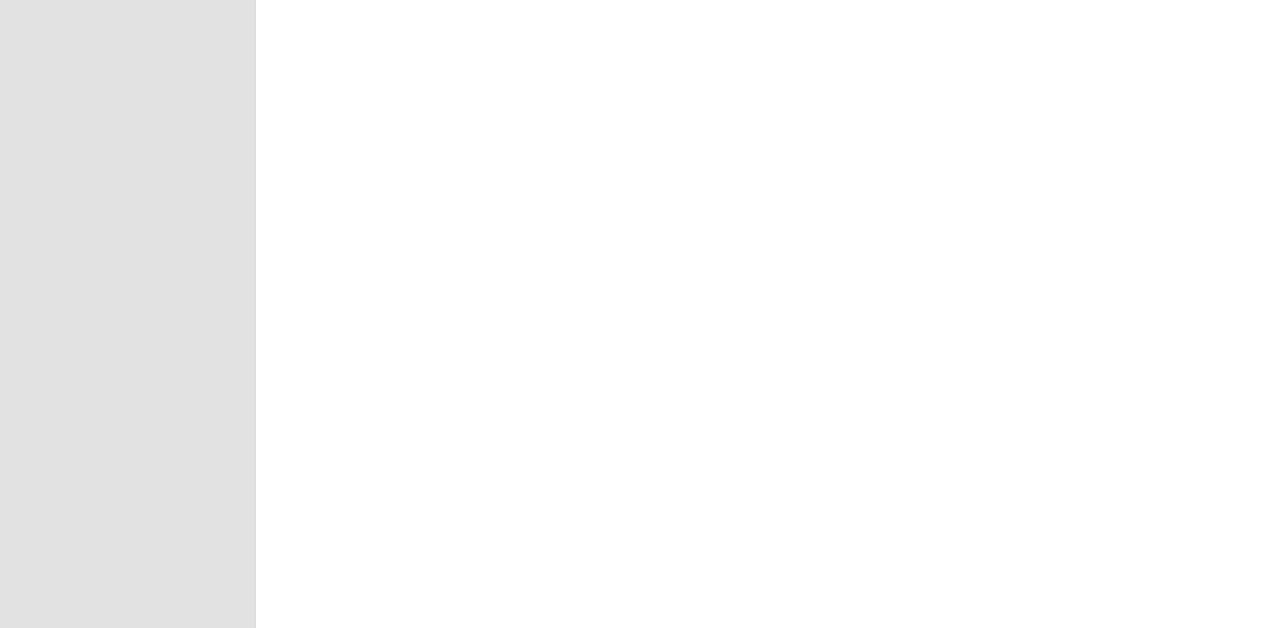
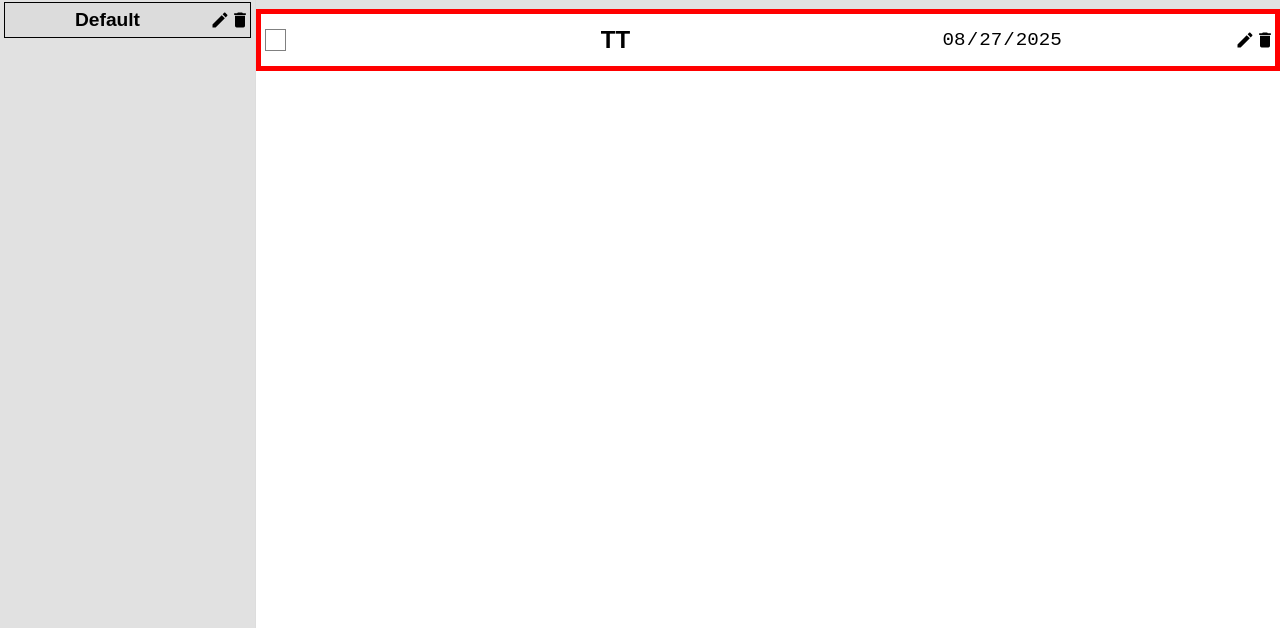
Before and after one commit to nick-x-han/todo-list, a website built with webpack: page src/template.html in a window 1280 px wide. Shown: the part 172-800 px from the top of the page. Built offline with nearby package versions, Linux system fonts and the light colour scheme.

Commit message:
Complete a lot of todo form styling

```diff
--- a/src/modal.js
+++ b/src/modal.js
@@ -46,7 +46,7 @@
             return modalInfo;
         }
         // plan last night: do the disabled thing for the todo dom; make the priority a select that is disabled and etcetera. edit button to make changes and then confirm/cancel + editbutton switch purpose (toggle)
-        //maybe in eidt mode, switch purpose of delete button to cancel button and change its background image?
+        //maybe in eidt mode, switch purpose of delete button to cancel button and change its background image? so maybe checkmark for the edit button and x for the trahs button
     }
 
     return { displayModal, getModal, popModal, closeModal };
--- a/src/projectManager.js
+++ b/src/projectManager.js
@@ -1,6 +1,7 @@
 import Project from "./project.js";
 import editIcon from "./images/pencil.svg"
 import deleteIcon from "./images/delete.svg"
+import { ToDo } from "./todo.js";
 import TodoForm from "./todoForm.js";
 
 
@@ -39,7 +40,6 @@
         const todo = new ToDo(todoInfo.title, todoInfo.description, todoInfo.dueDate, todoInfo.priority);
         todo.dom = new TodoForm(todo).dom;
         project.addTodo(todo);
-        console.log(todoInfo);
         return todo;
     }
 
--- a/src/styles.css
+++ b/src/styles.css
@@ -102,6 +102,7 @@
   min-width: 20px;
   align-self: center;
   border: none;
+
   &:hover {
     background-color: inherit;
     border: 1px black dotted;
@@ -179,14 +180,17 @@
 
 .high {
   border: 5px solid red;
+  color: red;
 }
 
 .medium {
   border: 5px solid yellow;
+  color: yellow;
 }
 
 .low {
   border: 5px solid green;
+  color: green;
 }
 
 .square {
@@ -262,28 +266,31 @@
 
 .todo {
   display: flex;
-  flex-wrap: wrap;
+  /* flex-wrap: wrap; */
   justify-content: space-between;
+  align-items: center;
 }
 
-.todo > * {
+.todo>* {
   max-width: max-content;
 }
 
-input[type="checkbox"] {
+.todo-completed {
   appearance: none;
   position: relative;
   width: 1em;
   height: 1em;
   border: 1px solid gray;
   color: green;
+  align-self: center;
 }
 
-input[type="checkbox"]:checked {
+.todo-completed:checked {
   background-image: url("images/check-bold.svg")
 }
 
-input[type="checkbox"]:disabled {
+.todo-completed:disabled {
+  appearance: none;
   border-color: black;
   background: #dddddd;
   color: gray;
@@ -293,3 +300,45 @@
   display: grid;
   grid-template-columns: repeat(auto-fit, minmax(400px, 1fr));
 }
+
+.todo-title {
+  border: none;
+  background-color: inherit;
+  /* appearance: none; */
+  max-width: fit-content;
+  text-align: center;
+  pointer-events: none;
+  font-size: 1.5rem;
+  font-weight: 800;
+}
+
+.todo-priority {
+  appearance: none;
+  background-color: inherit;
+  font-weight: bold;
+  border: none;
+  display: none;
+}
+
+.todo-date {
+  padding: 0;
+  max-width: fit-content;
+  appearance: none;
+  pointer-events: none;
+  border: none;
+}
+
+.todo-description {
+  border: 3px dotted;
+}
+
+/* remove spacing in calender input display */
+::-webkit-calendar-picker-indicator {
+  margin-left: -25px;
+}
+
+.completed {
+  * {
+    color: gray;
+  }
+}
--- a/src/todoForm.js
+++ b/src/todoForm.js
@@ -1,4 +1,5 @@
-import { ToDo } from "./todo.js";
+import editIcon from "./images/pencil.svg"
+import deleteIcon from "./images/delete.svg"
 
 export default class TodoForm {
     todoDiv = document.createElement("div");
@@ -6,61 +7,58 @@
     completedCheckbox = document.createElement("input");
     priorityDisplay = document.createElement("select");
     dueDate = document.createElement("input");
-    titleP = document.createElement("input");
+    titleDisplay = document.createElement("input");
     editButton = document.createElement("button");
     deleteButton = document.createElement("button");
     buttonsDiv = document.createElement("div");
 
+    editState = false;
+
     description = document.createElement("textarea");
 
     constructor(todo) {
-        this.generateTodoHTML(todo)
-        this.dom = todoDiv;
-        this.dom.object = this;
+        this.todo = todo;
+        this.initiateTodoHTML(todo)
+        this.dom = this.todoDiv;
+        this.dom.parent = this;
+        this.toggleReadOnly();
     }
 
-    generateTodoHTML(todo) {
+    toggleReadOnly() {
+        this.editState = !this.editState;
+        this.dueDate.readOnly = this.editState;
+        this.description.readOnly = this.editState;
+        this.titleDisplay.readOnly = this.editState;
+        this.priorityDisplay.disabled = this.editState;
+        this.dueDate.classList.toggle("todo-date");
+        this.titleDisplay.classList.toggle("todo-title");
+        this.description.classList.toggle("todo-description");
+        this.completedCheckbox.classList.toggle("todo-completed");
+        this.priorityDisplay.classList.toggle("todo-priority");
+    }
+
+    initiateTodoHTML(todo) {
         this.completedCheckbox.type = "checkbox";
         this.editButton.dataset.purpose = "editTodo";
         this.deleteButton.dataset.purpose = "deleteTodo";
         this.editButton.style.backgroundImage = `url(${editIcon})`;
+        this.deleteButton.style.backgroundImage = `url(${deleteIcon})`;
         this.editButton.classList.add("small-button");
-        this.deleteButton.style.backgroundImage = `url(${deleteIcon})`;
         this.deleteButton.classList.add("small-button");
         this.editButton.type = "button";
         this.deleteButton.type = "button";
 
         this.todoForm.classList.add("todo");
-        this.todoForm.classList.add(todo.priority.toLowerCase());
-        this.todoForm.dataset.id = todo.id;
-
-        const options = [
-            { value: 'low', text: 'Low' },
-            { value: 'medium', text: 'Medium' },
-            { value: 'high', text: 'High' }
-        ];
-        options.forEach(opt => {
-            const option = document.createElement('option');
-            option.value = opt.value;
-            option.textContent = opt.text;
-            if (opt.value === todo.priority) {
-                option.selected = true;
-            }
-            this.priorityDisplay.appendChild(option);
-        });
+        this.todoDiv.dataset.id = todo.id;
 
 
 
         this.dueDate.type = "date";
-        this.dueDate.value = todo.dueDate;
-        this.dueDate.disabled = true;
 
-        this.titleP.name = "todoName";
-        this.titleP.value = todo.title;
+        this.titleDisplay.name = "todoName";
 
-        this.description.textContent = todo.description;
         this.todoDiv.addEventListener("click", (e) => {
-            if (e.target === this.todoDiv || e.target === this.todoForm || e.target.disabled === true) {
+            if (e.target === this.todoDiv || e.target === this.todoForm || e.target.readOnly === true) {
                 if (this.description.parentElement === this.todoDiv) {
                     this.description.remove();
                 }
@@ -72,11 +70,41 @@
 
         this.todoForm.append(this.completedCheckbox);
         this.todoForm.append(this.priorityDisplay);
+        this.todoForm.append(this.titleDisplay);
         this.todoForm.append(this.dueDate);
-        this.todoForm.append(this.titleP);
         this.buttonsDiv.append(this.editButton);
         this.buttonsDiv.append(this.deleteButton);
         this.todoForm.append(this.buttonsDiv);
         this.todoDiv.appendChild(this.todoForm);
+
+        this.regenerateTodoHTML(todo);
+    }
+
+    regenerateTodoHTML() {
+        const options = [
+            { value: 'low', text: 'Low' },
+            { value: 'medium', text: 'Medium' },
+            { value: 'high', text: 'High' }
+        ];
+        options.forEach(opt => {
+            const option = document.createElement('option');
+            option.value = opt.value;
+            option.textContent = opt.text;
+            if (opt.value === this.todo.priority) {
+                option.selected = true;
+                this.priorityDisplay.classList.add(opt.value);
+                this.todoForm.classList.add(opt.value)
+            }
+            else {
+                this.priorityDisplay.classList.remove(opt.value);
+                this.todoForm.classList.remove(opt.value)
+            }
+            this.priorityDisplay.appendChild(option);
+        });
+
+        this.dueDate.value = this.todo.dueDate;
+        this.titleDisplay.value = this.todo.title;
+        this.description.textContent = this.todo.description;
+        this.completedCheckbox.checked = this.todo.getCompleted();
     }
 }
```
